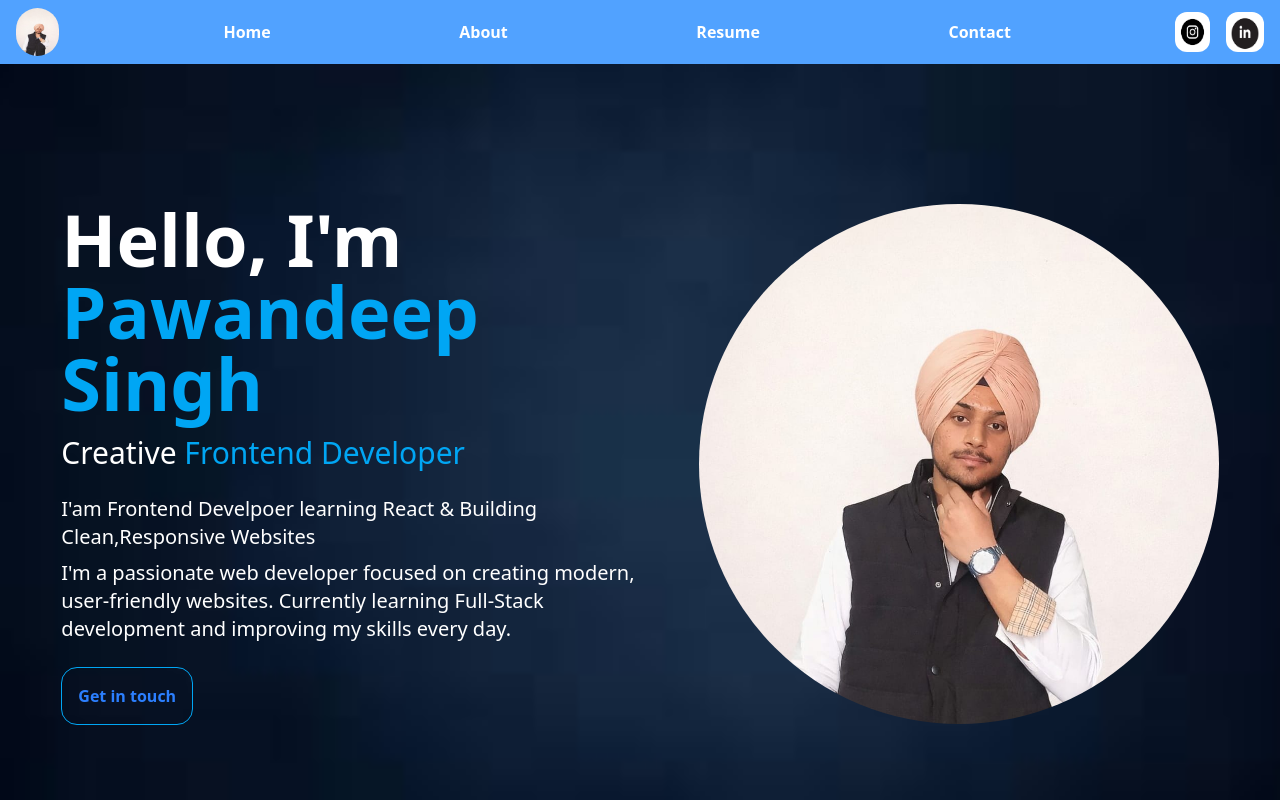
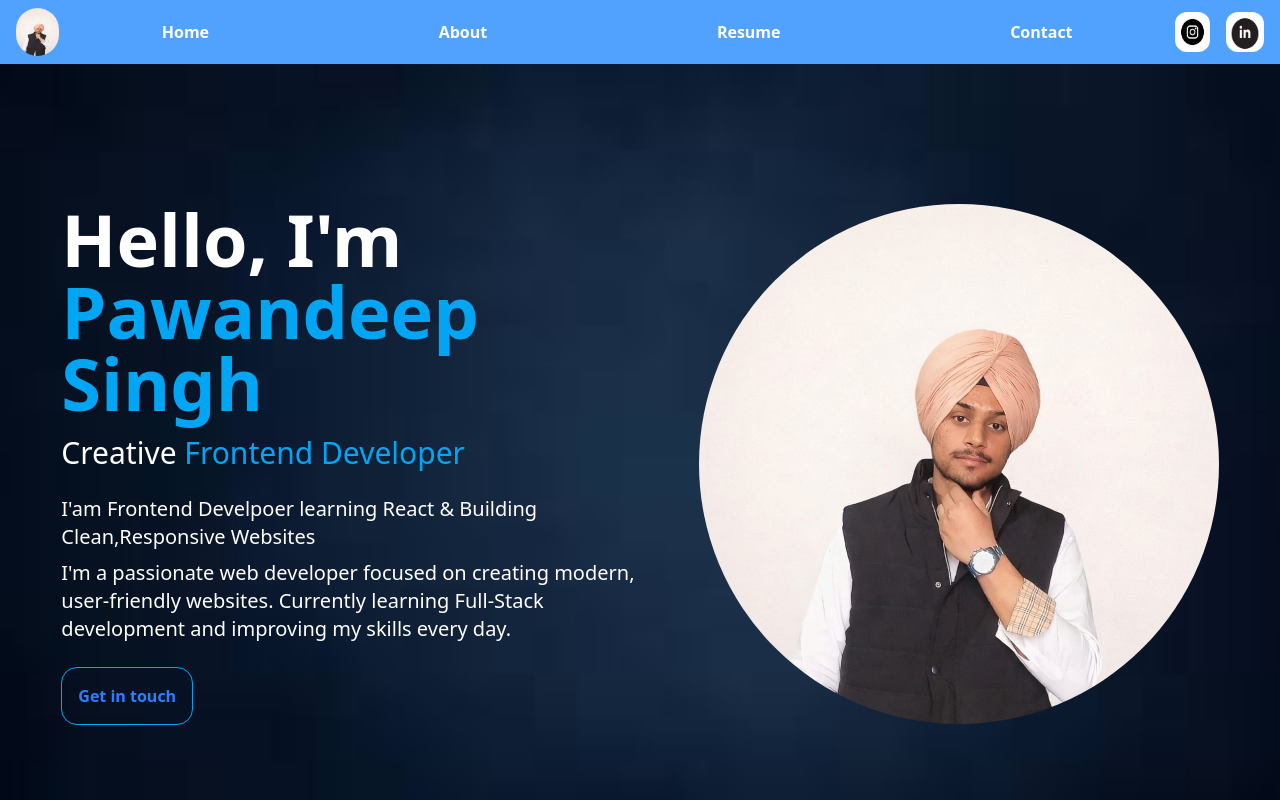
Before and after one commit to pawandeepf01-eng/portfolio, a React (Vite) app: page / in a window 1280 px wide. Shown: the top 800 px of the page. Built offline with nearby package versions, Linux system fonts and the light colour scheme.

Commit message:
updated navbar

```diff
--- a/src/components/Nav-bar.jsx
+++ b/src/components/Nav-bar.jsx
@@ -10,7 +10,7 @@ export default function Navbar() {
     <div className="w-full h-16 px-4 bg-blue-400 text-white flex items-center justify-between">
       <img src={Logo} alt="" className="h-12 w-12 rounded-full" />
 
-      <div className="flex flex-wrap justify-center sm:justify-evenly items-center text-sm sm:text-base font-bold gap-4 sm:gap-6 w-full">
+      <div className="flex flex-wrap justify-center sm:justify-around items-center text-sm sm:text-base font-bold gap-4 sm:gap-6 w-full">
         <Link to="/" className="hover:translate-y-1 hover:text-sky-800">
           Home
         </Link>
```
